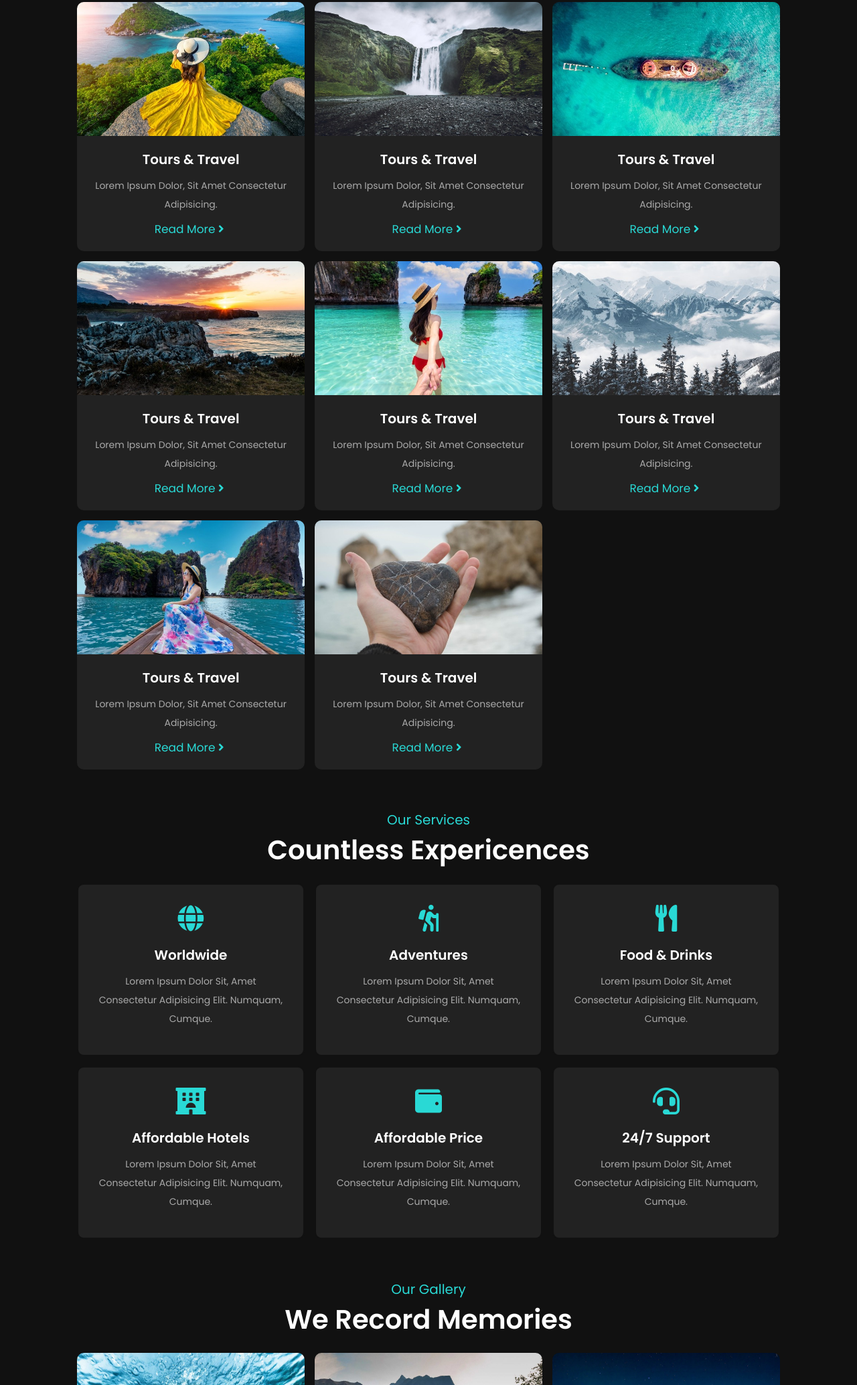
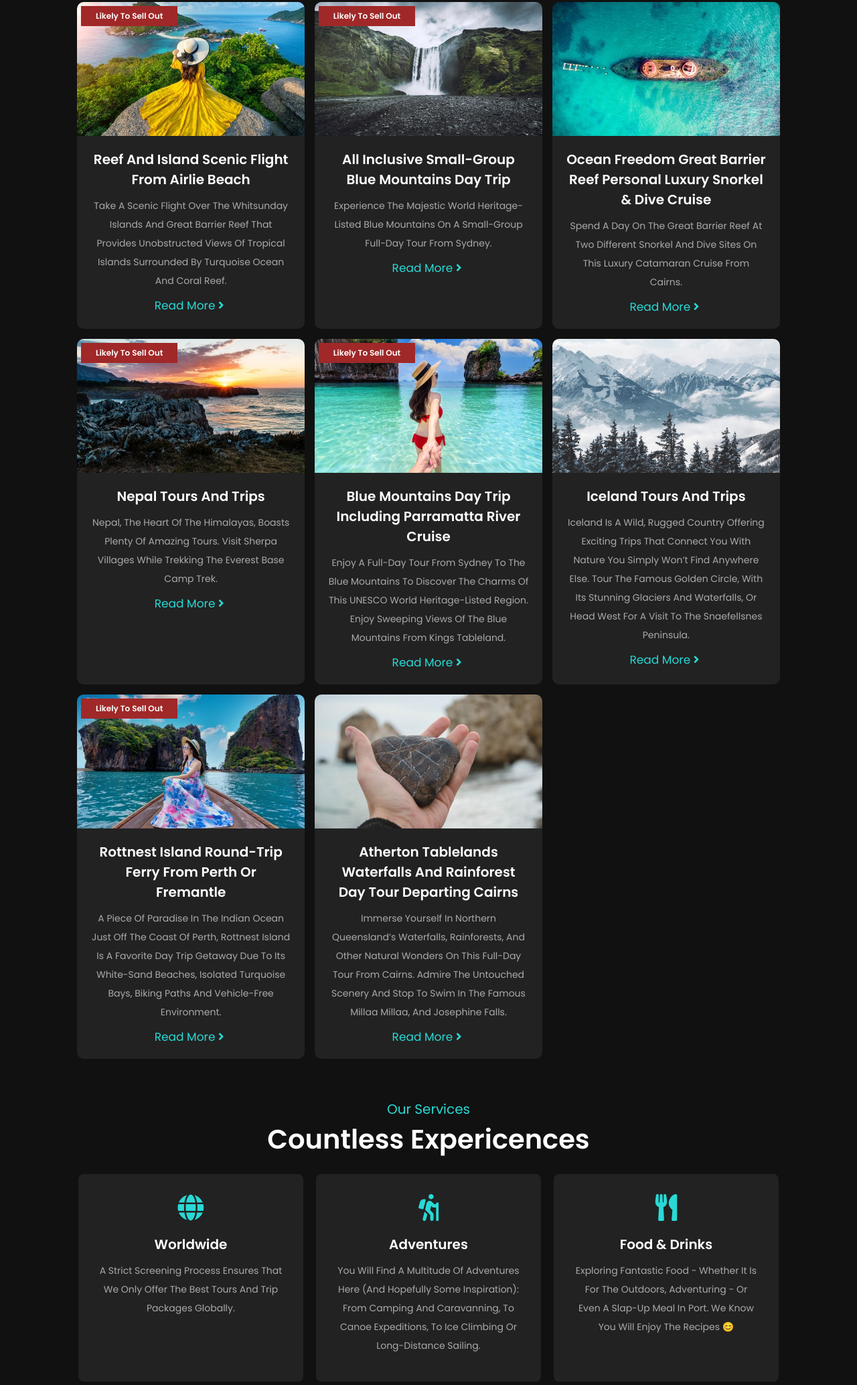
Before and after one commit to demiladebdm/travel_agency, a plain HTML site: page index.html in a window 1280 px wide. Shown: the part 1470-3538 px from the top of the page at 67% size. Drawn offline with nearby package versions, Linux system fonts and the light colour scheme.

Commit message:
new full page

```diff
--- a/index.html
+++ b/index.html
@@ -118,23 +118,29 @@
     <div class="box-container">
 
         <div class="box" data-aos="fade-up" data-aos-delay="150">
+            <div class="tag" style="z-index: 100; background-color: rgb(160, 40, 40); margin: 0.5em; position: absolute; top: 0; left: 0; height: 2.5em; width: 12em; text-align: center; padding: 0.5em; color: white; font-size: 1.2em; font-weight: bold;">
+                <p>Likely to sell out</p>
+            </div>
             <div class="image">
                 <img src="images/des-1.jpg" alt="">
             </div>
             <div class="content">
-                <h3>tours & travel</h3>
-                <p>Lorem ipsum dolor, sit amet consectetur adipisicing.</p>
+                <h3>Reef and Island Scenic Flight from Airlie Beach</h3>
+                <p>Take a scenic flight over the Whitsunday Islands and Great Barrier Reef that provides unobstructed views of tropical islands surrounded by turquoise ocean and coral reef.</p>
                 <a href="#">read more <i class="fas fa-angle-right"></i></a>
             </div>
         </div>
 
         <div class="box" data-aos="fade-up" data-aos-delay="300">
+            <div class="tag" style="z-index: 100; background-color: rgb(160, 40, 40); margin: 0.5em; position: absolute; top: 0; left: 0; height: 2.5em; width: 12em; text-align: center; padding: 0.5em; color: white; font-size: 1.2em; font-weight: bold;">
+                <p>Likely to sell out</p>
+            </div>
             <div class="image">
                 <img src="images/des-2.jpg" alt="">
             </div>
             <div class="content">
-                <h3>tours & travel</h3>
-                <p>Lorem ipsum dolor, sit amet consectetur adipisicing.</p>
+                <h3>All Inclusive Small-Group Blue Mountains Day Trip</h3>
+                <p>Experience the majestic World Heritage-listed Blue Mountains on a small-group full-day tour from Sydney.</p>
                 <a href="#">read more <i class="fas fa-angle-right"></i></a>
             </div>
         </div>
@@ -144,30 +150,36 @@
                 <img src="images/des-3.jpg" alt="">
             </div>
             <div class="content">
-                <h3>tours & travel</h3>
-                <p>Lorem ipsum dolor, sit amet consectetur adipisicing.</p>
+                <h3>Ocean Freedom Great Barrier Reef Personal Luxury Snorkel & Dive Cruise</h3>
+                <p>Spend a day on the Great Barrier Reef at two different snorkel and dive sites on this luxury catamaran cruise from Cairns.</p>
                 <a href="#">read more <i class="fas fa-angle-right"></i></a>
             </div>
         </div>
 
         <div class="box" data-aos="fade-up" data-aos-delay="600">
+            <div class="tag" style="z-index: 100; background-color: rgb(160, 40, 40); margin: 0.5em; position: absolute; top: 0; left: 0; height: 2.5em; width: 12em; text-align: center; padding: 0.5em; color: white; font-size: 1.2em; font-weight: bold;">
+                <p>Likely to sell out</p>
+            </div>
             <div class="image">
                 <img src="images/des-4.jpg" alt="">
             </div>
             <div class="content">
-                <h3>tours & travel</h3>
-                <p>Lorem ipsum dolor, sit amet consectetur adipisicing.</p>
+                <h3>Nepal Tours and Trips</h3>
+                <p>Nepal, the heart of the Himalayas, boasts plenty of amazing tours. Visit Sherpa villages while trekking the Everest Base Camp trek.</p>
                 <a href="#">read more <i class="fas fa-angle-right"></i></a>
             </div>
         </div>
 
         <div class="box" data-aos="fade-up" data-aos-delay="750">
+            <div class="tag" style="z-index: 100; background-color: rgb(160, 40, 40); margin: 0.5em; position: absolute; top: 0; left: 0; height: 2.5em; width: 12em; text-align: center; padding: 0.5em; color: white; font-size: 1.2em; font-weight: bold;">
+                <p>Likely to sell out</p>
+            </div>
             <div class="image">
                 <img src="images/des-5.jpg" alt="">
             </div>
             <div class="content">
-                <h3>tours & travel</h3>
-                <p>Lorem ipsum dolor, sit amet consectetur adipisicing.</p>
+                <h3>Blue Mountains Day Trip Including Parramatta River Cruise</h3>
+                <p>Enjoy a full-day tour from Sydney to the Blue Mountains to discover the charms of this UNESCO World Heritage-listed region. Enjoy sweeping views of the Blue Mountains from Kings Tableland.</p>
                 <a href="#">read more <i class="fas fa-angle-right"></i></a>
             </div>
         </div>
@@ -177,19 +189,22 @@
                 <img src="images/des-6.jpg" alt="">
             </div>
             <div class="content">
-                <h3>tours & travel</h3>
-                <p>Lorem ipsum dolor, sit amet consectetur adipisicing.</p>
+                <h3>Iceland Tours and Trips</h3>
+                <p>Iceland is a wild, rugged country offering exciting trips that connect you with nature you simply won’t find anywhere else. Tour the famous Golden Circle, with its stunning glaciers and waterfalls, or head west for a visit to the Snaefellsnes Peninsula.</p>
                 <a href="#">read more <i class="fas fa-angle-right"></i></a>
             </div>
         </div>
 
         <div class="box" data-aos="fade-up" data-aos-delay="1150">
+            <div class="tag" style="z-index: 100; background-color: rgb(160, 40, 40); margin: 0.5em; position: absolute; top: 0; left: 0; height: 2.5em; width: 12em; text-align: center; padding: 0.5em; color: white; font-size: 1.2em; font-weight: bold;">
+                <p>Likely to sell out</p>
+            </div>
             <div class="image">
                 <img src="images/des-7.jpg" alt="">
             </div>
             <div class="content">
-                <h3>tours & travel</h3>
-                <p>Lorem ipsum dolor, sit amet consectetur adipisicing.</p>
+                <h3>Rottnest Island Round-Trip Ferry from Perth or Fremantle</h3>
+                <p>A piece of paradise in the Indian Ocean just off the coast of Perth, Rottnest Island is a favorite day trip getaway due to its white-sand beaches, isolated turquoise bays, biking paths and vehicle-free environment.</p>
                 <a href="#">read more <i class="fas fa-angle-right"></i></a>
             </div>
         </div>
@@ -199,8 +214,8 @@
                 <img src="images/des-8.jpg" alt="">
             </div>
             <div class="content">
-                <h3>tours & travel</h3>
-                <p>Lorem ipsum dolor, sit amet consectetur adipisicing.</p>
+                <h3>Atherton Tablelands Waterfalls and Rainforest Day Tour Departing Cairns</h3>
+                <p>Immerse yourself in Northern Queensland’s waterfalls, rainforests, and other natural wonders on this full-day tour from Cairns. Admire the untouched scenery and stop to swim in the famous Millaa Millaa, and Josephine Falls.</p>
                 <a href="#">read more <i class="fas fa-angle-right"></i></a>
             </div>
         </div>
@@ -225,37 +240,37 @@
         <div class="box" data-aos="zoom-in-up" data-aos-delay="150">
             <i class="fas fa-globe"></i>
             <h3>worldwide</h3>
-            <p>Lorem ipsum dolor sit, amet consectetur adipisicing elit. Numquam, cumque.</p>
+            <p>A strict screening process ensures that we only offer the best tours and trip packages globally.</p>
         </div>
 
         <div class="box" data-aos="zoom-in-up" data-aos-delay="300">
             <i class="fas fa-hiking"></i>
             <h3>adventures</h3>
-            <p>Lorem ipsum dolor sit, amet consectetur adipisicing elit. Numquam, cumque.</p>
+            <p>You will find a multitude of adventures here (and hopefully some inspiration): from camping and caravanning, to canoe expeditions, to ice climbing or long-distance sailing.</p>
         </div>
 
         <div class="box" data-aos="zoom-in-up" data-aos-delay="450">
             <i class="fas fa-utensils"></i>
             <h3>food & drinks</h3>
-            <p>Lorem ipsum dolor sit, amet consectetur adipisicing elit. Numquam, cumque.</p>
+            <p>Exploring fantastic food - whether it is for the outdoors, adventuring - or even a slap-up meal in port. We know you will  enjoy the recipes 😊</p>
         </div>
 
         <div class="box" data-aos="zoom-in-up" data-aos-delay="600">
             <i class="fas fa-hotel"></i>
             <h3>affordable hotels</h3>
-            <p>Lorem ipsum dolor sit, amet consectetur adipisicing elit. Numquam, cumque.</p>
+            <p>The Finest Luxury Hotels & Resorts. 24/7 Support. Great rates with our Best Price Guarantee.</p>
         </div>
 
         <div class="box" data-aos="zoom-in-up" data-aos-delay="750">
             <i class="fas fa-wallet"></i>
             <h3>affordable price</h3>
-            <p>Lorem ipsum dolor sit, amet consectetur adipisicing elit. Numquam, cumque.</p>
+            <p>We guarantee you the best price. Found a lower price? We will match it.</p>
         </div>
 
         <div class="box" data-aos="zoom-in-up" data-aos-delay="900">
             <i class="fas fa-headset"></i>
             <h3>24/7 support</h3>
-            <p>Lorem ipsum dolor sit, amet consectetur adipisicing elit. Numquam, cumque.</p>
+            <p>Customers have rated our trips 4.8 of 5 stars out of more than 25,000 trip ratings.</p>
         </div>
 
     </div>
@@ -348,7 +363,7 @@
     <div class="box-container" data-aos="fade-left" data-aos-delay="600">
 
         <div class="box">
-            <p>Wouldn't trust my travel to anyone else. Julie you are amazing!</p>
+            <p>“Wouldn't trust my travel to anyone else. Julie you are amazing!"</p>
             <div class="user">
                 <img src="images/pic-1.png" alt="">
                 <div class="info">
@@ -358,7 +373,7 @@
             </div>
         </div>
         <div class="box">
-            <p>“Booking through you was very easy and made our lives so much easier. I have nothing bad to say! Thank you for giving us tips and guidance before we left on what to bring and such, that was very helpful! Thanks again, Meg S."</p>
+            <p>“I could not have asked for a better stay than Klausturhof. Thanks again, Meg S."</p>
             <div class="user">
                 <img src="images/pic-2.png" alt="">
                 <div class="info">
@@ -368,7 +383,7 @@
             </div>
         </div>
         <div class="box">
-            <p>Amber, Hi. We had a wonderful time! I highly recommend the Resort at Longboat Key & the area. It was perfect for not being crowded on the beach w/ Covid concerns. The beach is for guests only & beautiful!....Thanks so much for finding the perfect spot for us for spring break :)</p>
+            <p>“Our experience was truely memorable and hastle free. All thanks to Agoda and Meeru :)"</p>
             <div class="user">
                 <img src="images/pic-4.png" alt="">
                 <div class="info">
@@ -378,7 +393,7 @@
             </div>
         </div>
         <div class="box">
-            <p>Vali, thank you once again for your help and kindness. I’m glad we have YOU working with us.</p>
+            <p>“Vali, thank you once again for your help and kindness. I’m glad we have YOU working with us."</p>
             <div class="user">
                 <img src="images/pic-3.png" alt="">
                 <div class="info">
@@ -410,10 +425,10 @@
                 <img src="images/blog-1.jpg" alt="">
             </div>
             <div class="content">
-                <a href="#" class="link">Life is a journey, not a destination</a>
-                <p>Lorem ipsum dolor sit amet consectetur adipisicing elit. Pariatur, natus!</p>
+                <a href="#" class="link">Excited to plan your next travel!</a>
+                <p>Happy to travel new places in USA and Europe. What is the best airline to travel with around Europe? Train or road trip? What is best hotels to stay in London and Italy?</p>
                 <div class="icon">
-                    <a href="#"><i class="fas fa-clock"></i> 21st may, 2021</a>
+                    <a href="#"><i class="fas fa-clock"></i> 5 days ago</a>
                     <a href="#"><i class="fas fa-user"></i> by admin</a>
                 </div>
             </div>
@@ -424,10 +439,10 @@
                 <img src="images/blog-2.jpg" alt="">
             </div>
             <div class="content">
-                <a href="#" class="link">Life is a journey, not a destination</a>
-                <p>Lorem ipsum dolor sit amet consectetur adipisicing elit. Pariatur, natus!</p>
+                <a href="#" class="link">Traveling solo</a>
+                <p>You’ve never flown anywhere & plan to do so alone this year, so what is the best advice to give someone traveling alone?</p>
                 <div class="icon">
-                    <a href="#"><i class="fas fa-clock"></i> 21st may, 2021</a>
+                    <a href="#"><i class="fas fa-clock"></i> 2 weeks ago</a>
                     <a href="#"><i class="fas fa-user"></i> by admin</a>
                 </div>
             </div>
@@ -438,10 +453,10 @@
                 <img src="images/blog-3.jpg" alt="">
             </div>
             <div class="content">
-                <a href="#" class="link">Life is a journey, not a destination</a>
-                <p>Lorem ipsum dolor sit amet consectetur adipisicing elit. Pariatur, natus!</p>
+                <a href="#" class="link">Visiting in October</a>
+                <p>Any place that is a must for my first time to the island? Best food? Beaches?</p>
                 <div class="icon">
-                    <a href="#"><i class="fas fa-clock"></i> 21st may, 2021</a>
+                    <a href="#"><i class="fas fa-clock"></i> 1 month ago</a>
                     <a href="#"><i class="fas fa-user"></i> by admin</a>
                 </div>
             </div>
```
